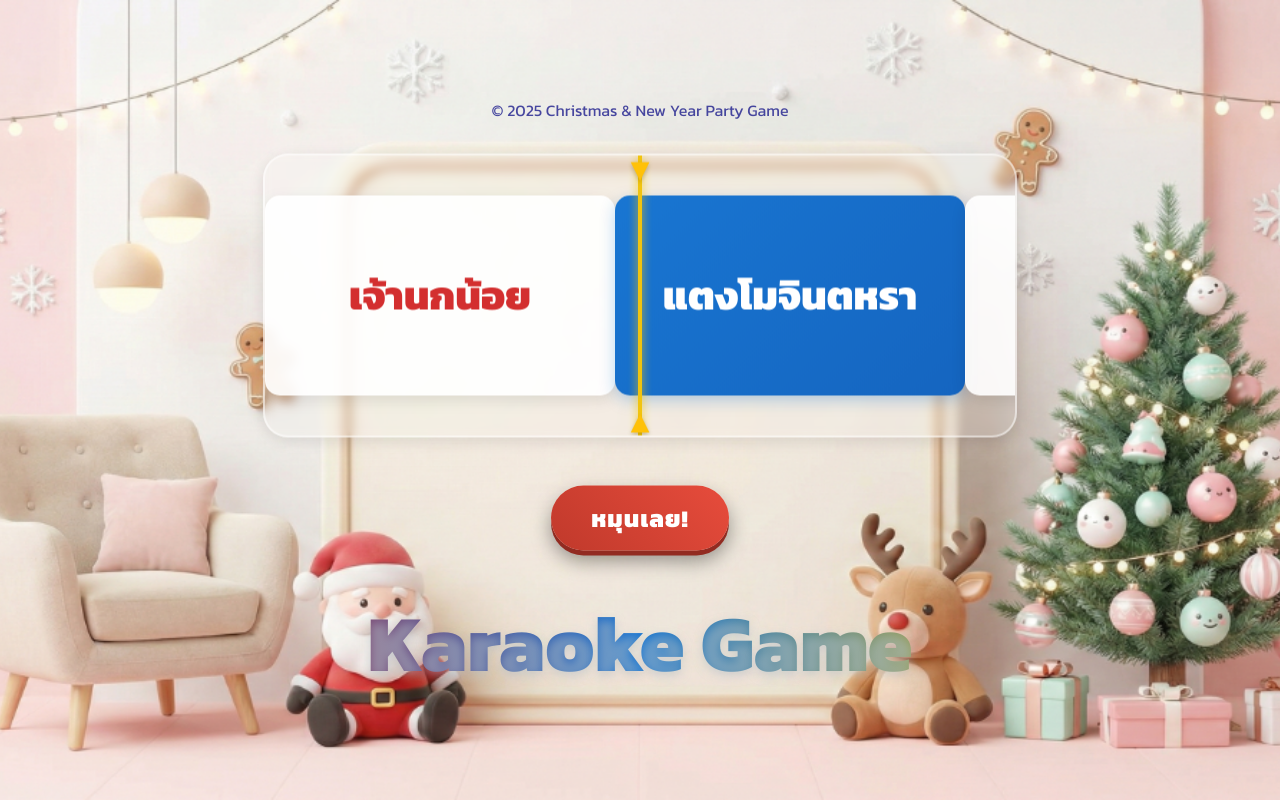
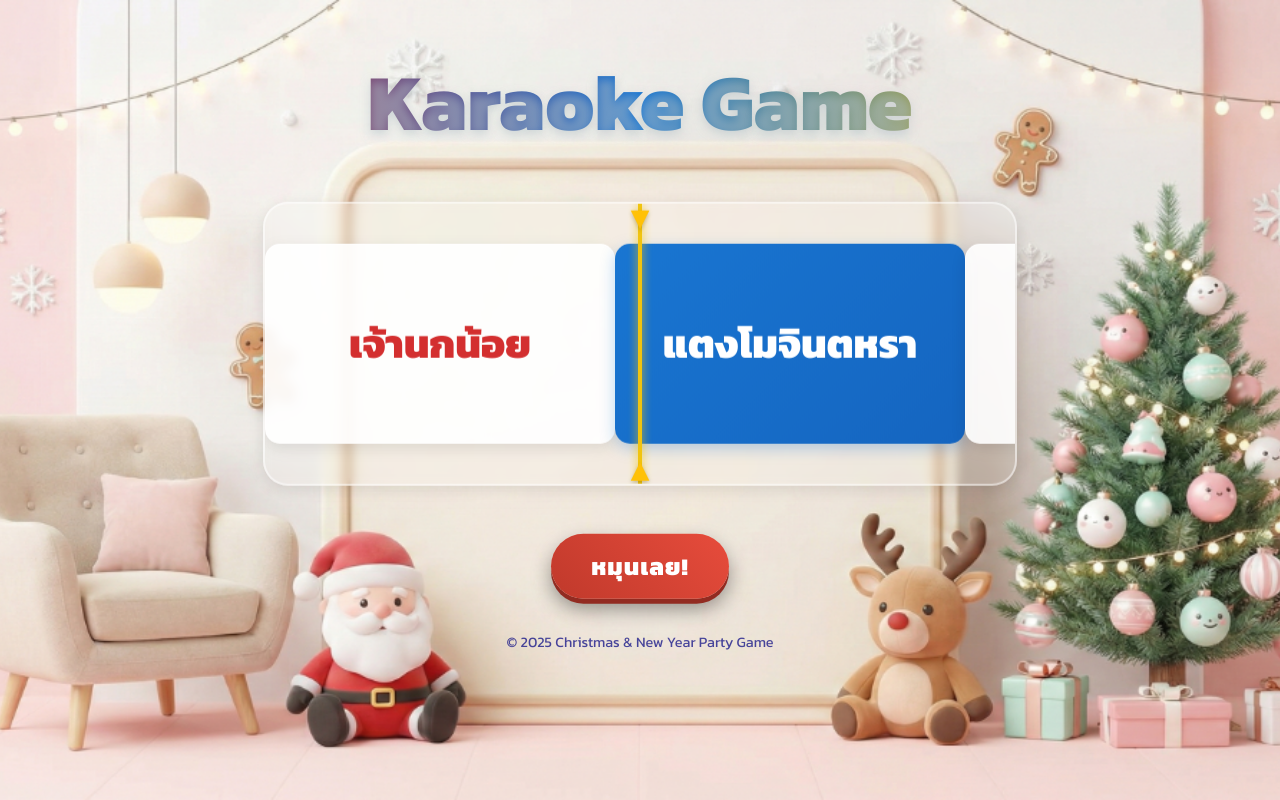
Before and after one commit to Malztt/patyyyyy, a React (Vite) app: page / in a window 1280 px wide. Built offline with nearby package versions, Linux system fonts and the light colour scheme.

Commit message:
Layout: Revert Title to Top, Move Game Area Up (40%)

```diff
--- a/src/App.css
+++ b/src/App.css
@@ -76,34 +76,21 @@ body {
   text-shadow: 0 4px 10px rgba(176, 190, 197, 0.5);
 }
 
-.header p {
-  font-size: 1rem;
+
+
+.footer-copyright p {
+  font-size: 0.9rem;
   color: navy;
   opacity: 0.7;
   font-weight: 400;
   text-shadow: none;
   margin: 0;
-}
-
-.footer-title {
-  width: 100%;
-  text-align: center;
   margin-top: 2rem;
-}
-
-.footer-title h1 {
-  font-size: 5rem;
-  margin: 0;
-  background: linear-gradient(to right, #D32F2F, #1976D2, #FFC107);
-  background-clip: text;
-  -webkit-background-clip: text;
-  -webkit-text-fill-color: transparent;
-  text-shadow: 0 4px 10px rgba(176, 190, 197, 0.5);
 }
 
 .game-area {
   position: absolute;
-  top: 50%;
+  top: 40%;
   left: 50%;
   transform: translate(-50%, -50%);
   display: flex;
--- a/src/App.jsx
+++ b/src/App.jsx
@@ -47,7 +47,7 @@ function App() {
 
       <main className="game-area">
         <header className="header">
-          <p>© 2025 Christmas & New Year Party Game</p>
+          <h1>Karaoke Game</h1>
         </header>
 
         <HorizontalSpinner
@@ -67,8 +67,8 @@ function App() {
           </button>
         </div>
 
-        <footer className="footer-title">
-          <h1>Karaoke Game</h1>
+        <footer className="footer-copyright">
+          <p>© 2025 Christmas & New Year Party Game</p>
         </footer>
       </main>
     </div>
```
